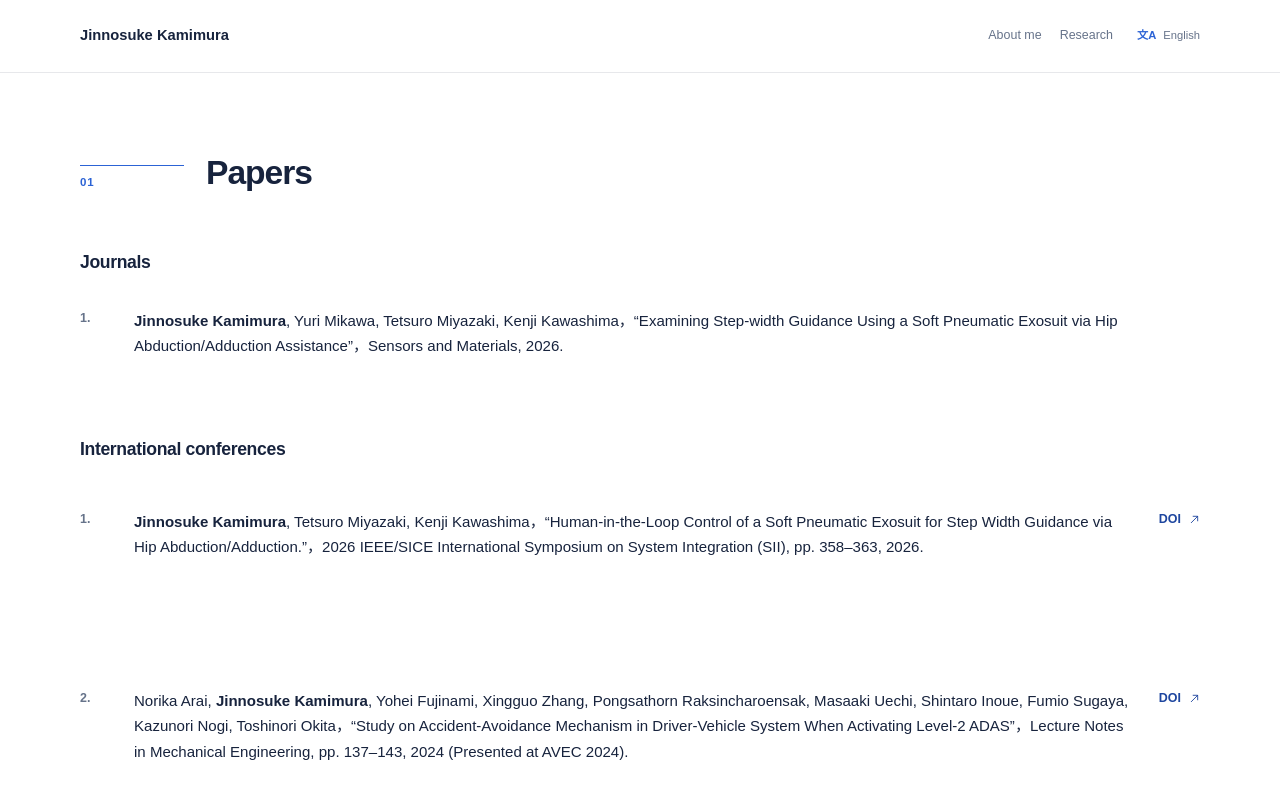
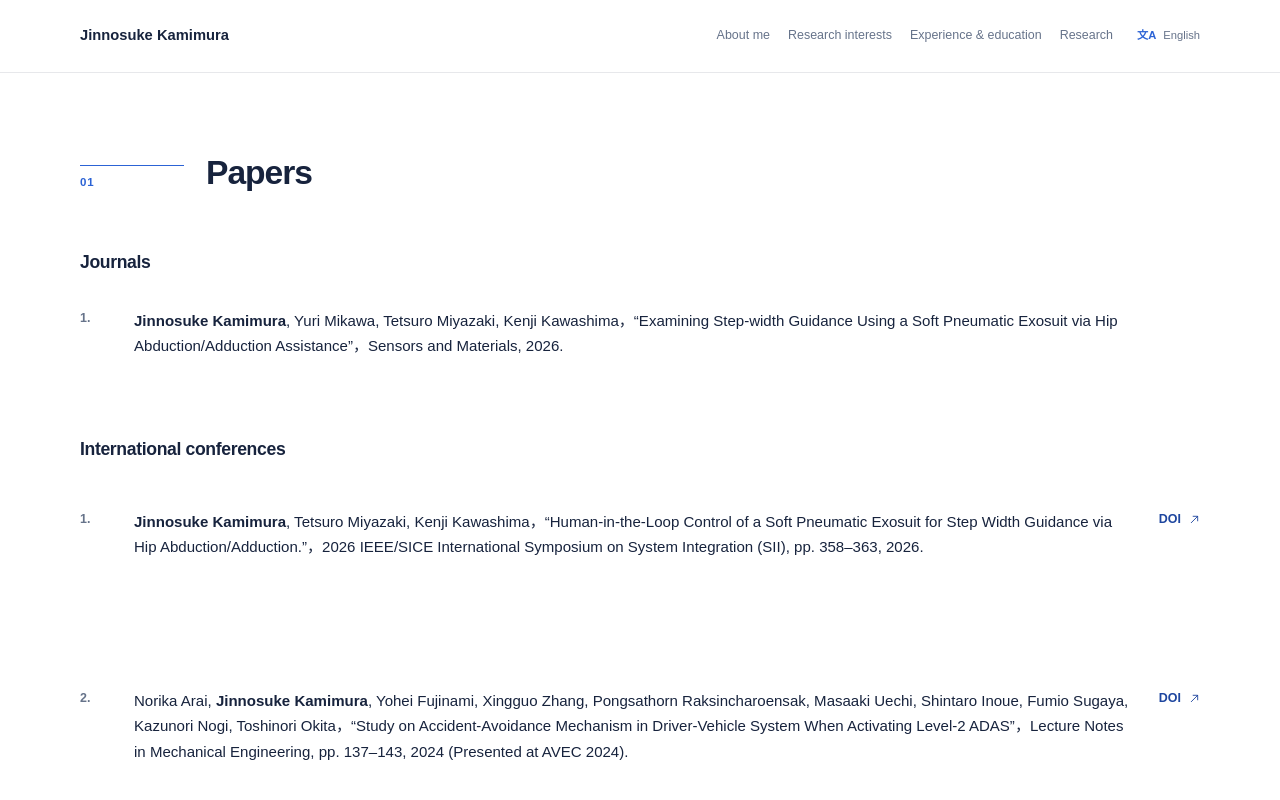
Before and after one commit to jinnosuke-kamimura/jinnosuke-kamimura.github.io, a plain HTML site: page papers.html in a window 1280 px wide. Shown: the top 800 px of the page. Drawn offline with Linux system fonts and the light colour scheme.

Commit message:
Align homepage navigation with sections

```diff
--- a/content.js
+++ b/content.js
@@ -20,12 +20,13 @@ const japaneseContent = {
     },
     nav: {
       about: "About me",
+      researchInterests: "Research interests",
       research: "Research",
       papers: "Papers & Awards",
       publications: "Publications",
       awards: "Awards",
       projects: "Projects",
-      experience: "Experience",
+      experience: "Experience & education",
       contact: "Contact",
     },
     research: {
@@ -248,12 +249,13 @@ const englishContent = {
     },
     nav: {
       about: "About me",
+      researchInterests: "Research interests",
       research: "Research",
       papers: "Papers & Awards",
       publications: "Publications",
       awards: "Awards",
       projects: "Projects",
-      experience: "Experience",
+      experience: "Experience & education",
       contact: "Contact",
     },
     research: {
--- a/papers.html
+++ b/papers.html
@@ -19,6 +19,8 @@
         </a>
         <nav class="site-nav" aria-label="メインナビゲーション" data-i18n="navLabel" data-i18n-attr="aria-label">
           <a href="index.html#about" data-i18n="nav.about">About me</a>
+          <a href="index.html#research" data-i18n="nav.researchInterests">Research interests</a>
+          <a href="index.html#experience" data-i18n="nav.experience">Experience &amp; education</a>
           <a href="papers.html" data-i18n="nav.research">Research</a>
         </nav>
         <button class="language-toggle" type="button" data-language-toggle aria-pressed="false" aria-label="英語に切り替える">
@@ -100,7 +102,7 @@
     <noscript>
       <div class="noscript-note" data-i18n="noscript">追加情報を表示するには JavaScript を有効にしてください。</div>
     </noscript>
-    <script src="content.js?v=portfolio-label-20261013"></script>
+    <script src="content.js?v=nav-sequence-20261025"></script>
     <script src="script.js?v=external-link-icon-20261005"></script>
   </body>
 </html>
```
Also changed, not shown: index.html (+3 -1 lines).
